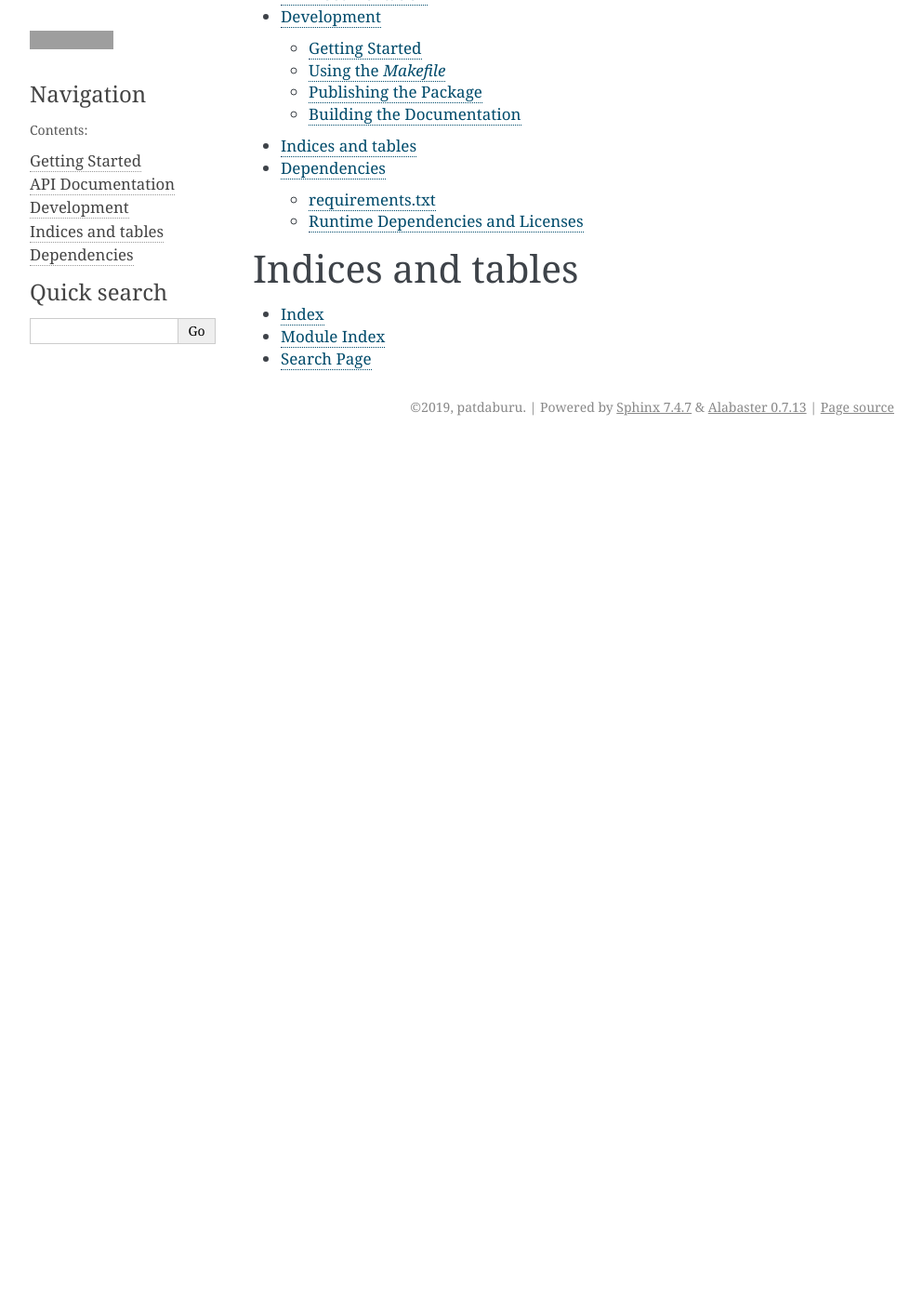
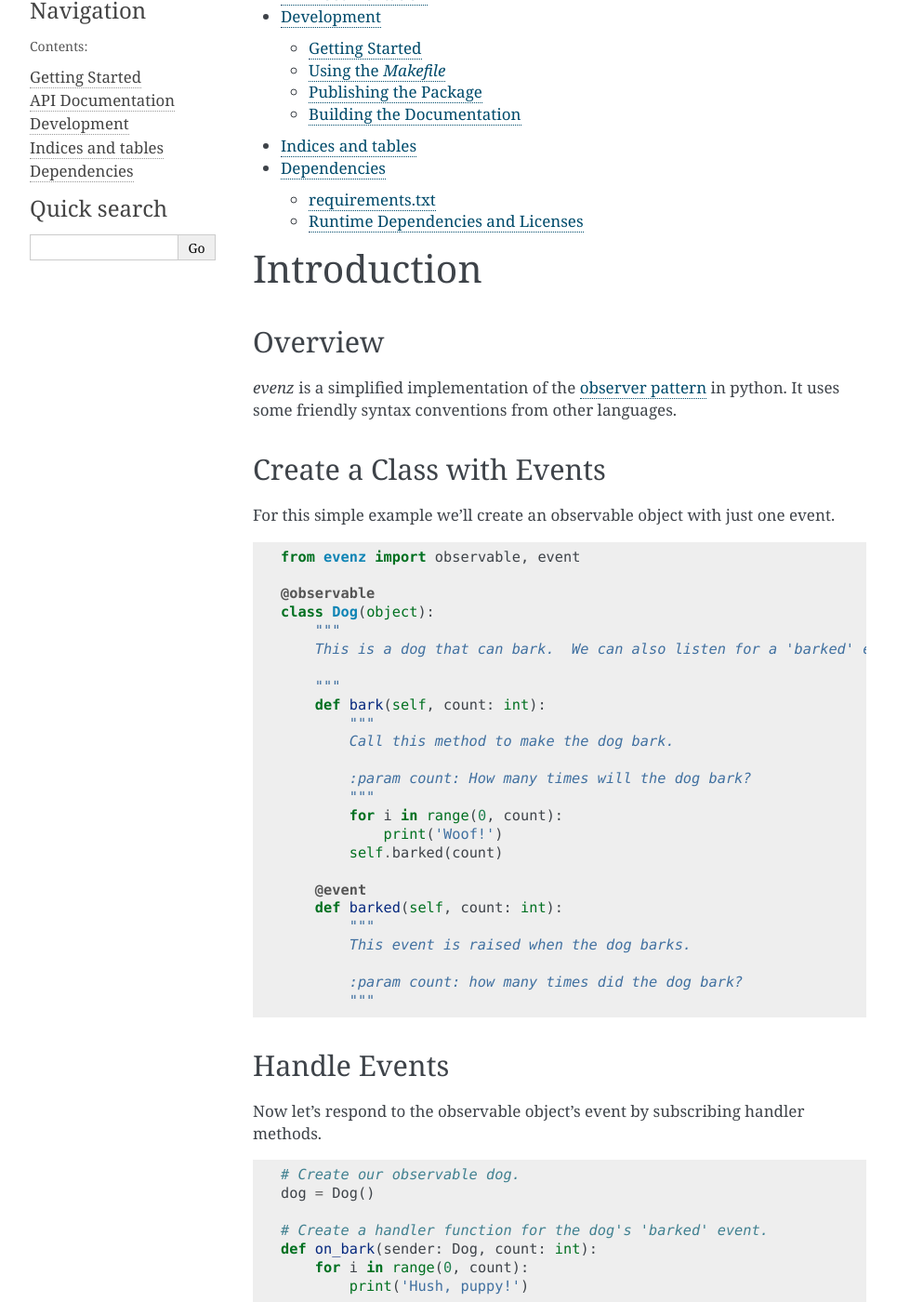
Before and after one commit to patdaburu/evenz, a Sphinx documentation site: the page built from docs/source/index.rst, in a window 1280 px wide and 1400 px high, scrolled down 270 px. Shown: the whole window at 93% size, without its empty margins (148-1141 px from the left). Built offline with Sphinx 7.4.7, drawn with Linux system fonts in a browser that asks for light colours; before the commit the page ends 900 px from its top, so only the background shows below that; some of the changed text lies outside the part shown; grey boxes are pictures that could not be loaded.

Commit message:
Updated  docs.

```diff
--- a/docs/source/api.rst
+++ b/docs/source/api.rst
@@ -6,7 +6,7 @@
 API Documentation
 =================
 
-.. automodule:: evenz
+.. automodule:: evenz.events
     :members:
     :undoc-members:
     :show-inheritance:
--- a/docs/source/index.rst
+++ b/docs/source/index.rst
@@ -16,6 +16,77 @@ Simplify event-driven python!
    development
    requirements
 
+Introduction
+============
+
+Overview
+--------
+
+`evenz` is a simplified implementation of the
+`observer pattern <https://en.wikipedia.org/wiki/Observer_pattern>`_ in python.  It uses some
+friendly syntax conventions from other languages.
+
+Create a Class with Events
+---------------------------
+
+For this simple example we'll create an observable object with just one event.
+
+.. code-block:: python
+
+    from evenz import observable, event
+
+    @observable
+    class Dog(object):
+        """
+        This is a dog that can bark.  We can also listen for a 'barked' event.
+
+        """
+        def bark(self, count: int):
+            """
+            Call this method to make the dog bark.
+
+            :param count: How many times will the dog bark?
+            """
+            for i in range(0, count):
+                print('Woof!')
+            self.barked(count)
+
+        @event
+        def barked(self, count: int):
+            """
+            This event is raised when the dog barks.
+
+            :param count: how many times did the dog bark?
+            """
+
+Handle Events
+-------------
+
+Now let's respond to the observable object's event by subscribing handler methods.
+
+.. code-block:: python
+
+    # Create our observable dog.
+    dog = Dog()
+
+    # Create a handler function for the dog's 'barked' event.
+    def on_bark(sender: Dog, count: int):
+        for i in range(0, count):
+            print('Hush, puppy!')
+
+    # When the dog barks, we'll respond.
+    dog.barked += on_bark
+
+    # Have the dog bark a few times.
+    dog.bark(5)
+
+    # At this point, we're fed up and no longer listening for barks.
+    dog.barked -= on_bark
+
+    # Now the dog's barks should go without a response.
+    print('OK.  We are no longer listening.')
+    dog.bark(5)
+
 
 
 Indices and tables
```
Also changed, not shown: README.rst (+80 -0 lines), docs/source/_static/logo.png.
